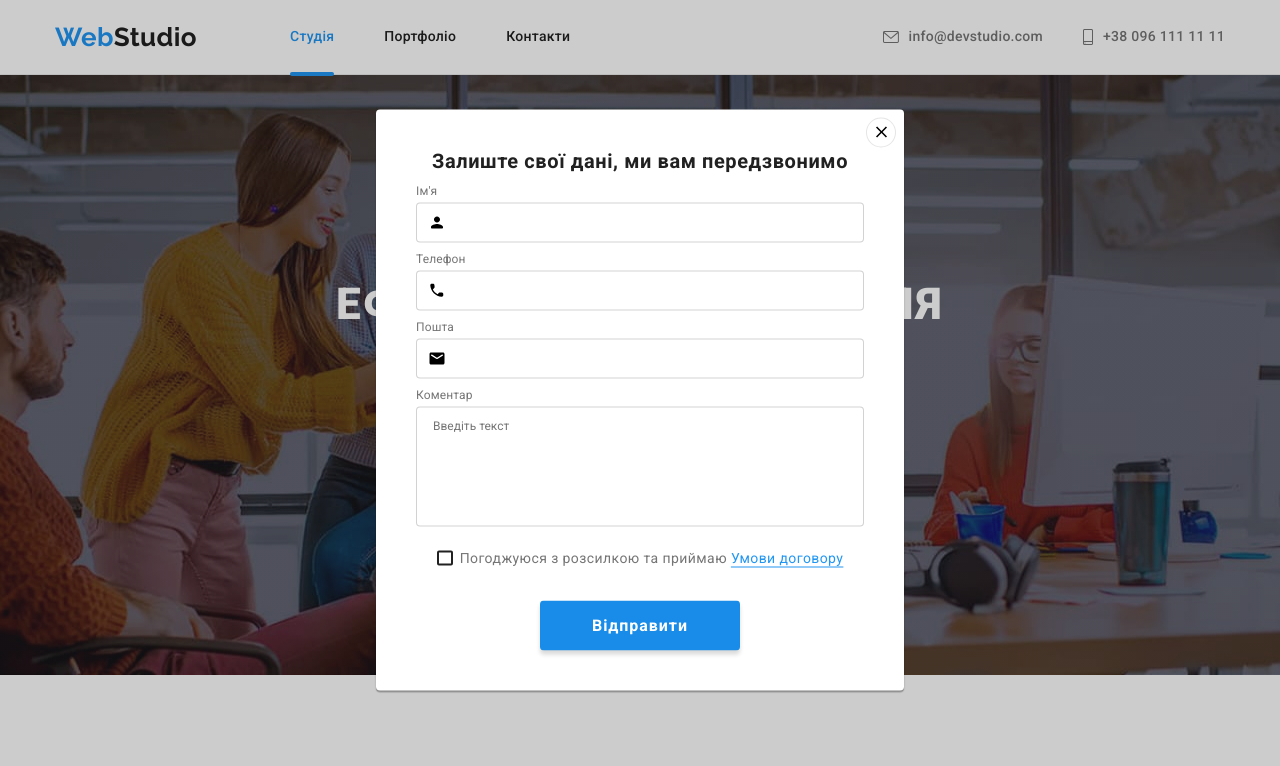
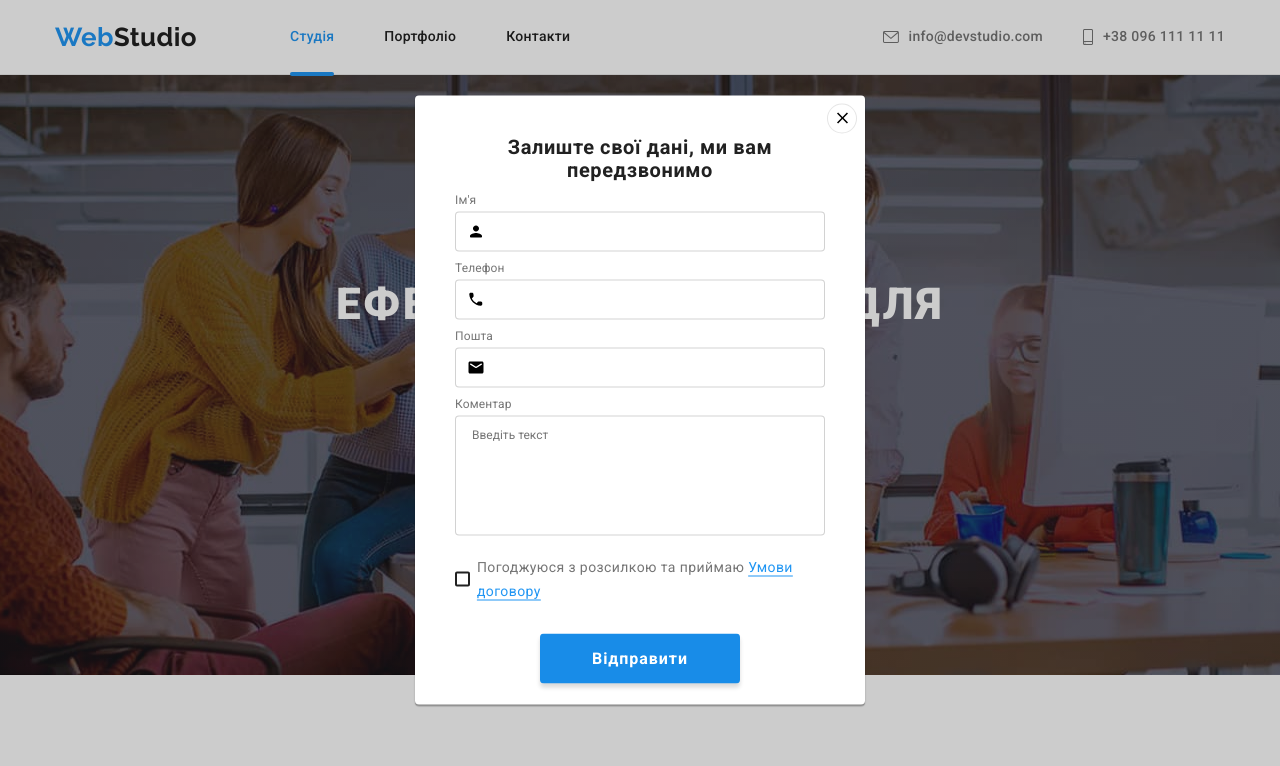
Before and after one commit to gulen13/goit-markup-hw-08, a plain HTML site: page index.html in a window 1280 px wide. Both pictures are taken after a click on the button "Замовити послугу". Shown: the top 766 px of the page. Drawn offline with nearby package versions, Linux system fonts and the light colour scheme; files that its build step writes are made by us from their sources.

Commit message:
размер модалки

```diff
--- a/sass/components/_modal.scss
+++ b/sass/components/_modal.scss
@@ -18,8 +18,8 @@
   left: 50%;
   transform: translateX(-50%) translateY(-50%);
   transition: transform 500ms, opacity 500ms;
-  width: 450px;
-  min-height: 609px;
+  max-width: 450px;
+  max-height: 609px;
   border-radius: 4px;
   background-color: var(--main-title-color);
   box-shadow: 0px 1px 3px rgba(0, 0, 0, 0.12), 0px 1px 1px rgba(0, 0, 0, 0.14),
```
